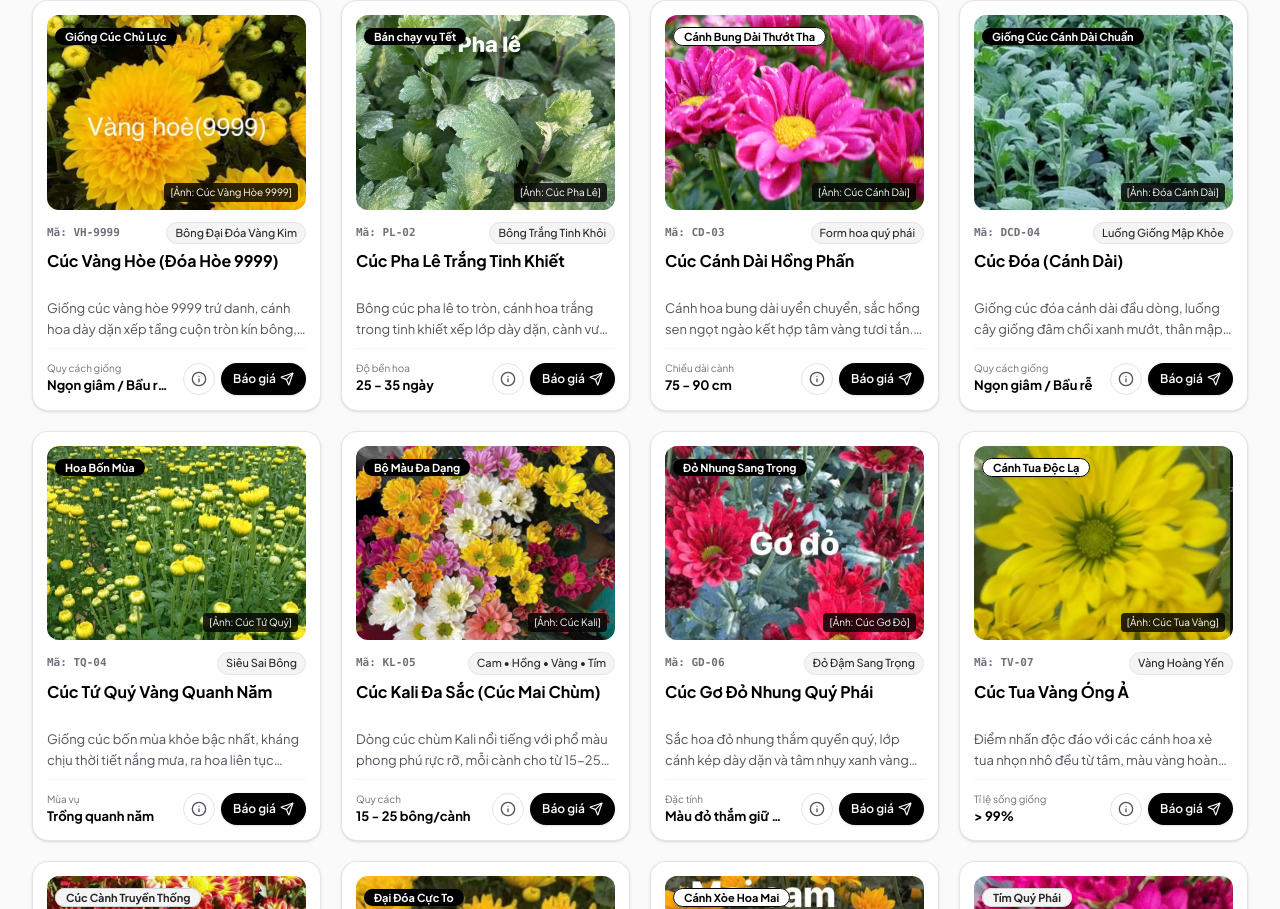
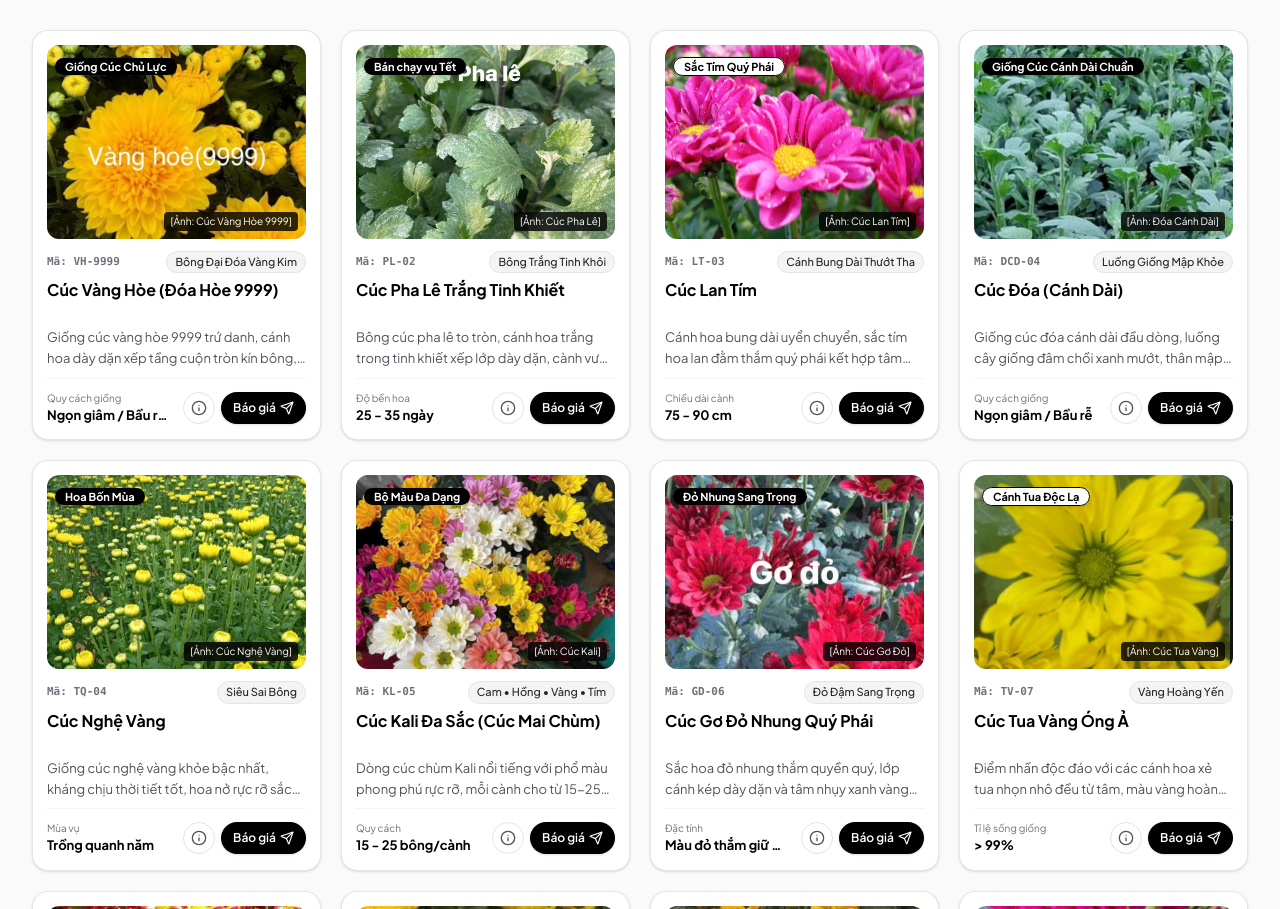
Before and after one commit to TuanDatND/flower-landing-page, a React (Vite) app: page / in a window 1280 px wide. Shown: the part 1891-2800 px from the top of the page. Built offline with nearby package versions, Linux system fonts and the light colour scheme.

Commit message:
feat: add core UI components, flower dataset, and SEO configurations

```diff
--- a/index.html
+++ b/index.html
@@ -4,11 +4,50 @@
     <meta charset="UTF-8" />
     <meta name="viewport" content="width=device-width, initial-scale=1.0" />
     <title>Giống Cúc Dũng Tâm - Cây Giống Hoa Cúc Đẹp, Khỏe, Chuẩn F1 Toàn Quốc</title>
-    <meta name="description" content="Nhà vườn Giống Cúc Dũng Tâm chuyên cung cấp giống hoa cúc cắt cành & chậu F1: Vàng Hòe (9999), Pha Lê, Cánh Dài, Tứ Quý, Kali, Gơ Đỏ, Tua Vàng, Sao Đỏ, Kim Cương..." />
+    <meta name="description" content="Nhà vườn Giống Cúc Dũng Tâm chuyên cung cấp giống hoa cúc cắt cành & chậu F1: Vàng Hòe (9999), Pha Lê, Lan Tím, Đóa (Cánh Dài), Nghệ Vàng, Kali, Gơ Đỏ, Tua Vàng, Sao Đỏ, Kim Cương..." />
     <meta property="og:title" content="Giống Cúc Dũng Tâm - Cây Giống Hoa Cúc Đẹp, Khỏe, Chuẩn F1 Toàn Quốc" />
-    <meta property="og:description" content="Nhà vườn Giống Cúc Dũng Tâm chuyên cung cấp giống hoa cúc cắt cành & chậu F1: Vàng Hòe (9999), Pha Lê, Cánh Dài, Tứ Quý, Kali, Gơ Đỏ, Tua Vàng, Sao Đỏ, Kim Cương..." />
+    <meta property="og:description" content="Nhà vườn Giống Cúc Dũng Tâm chuyên cung cấp giống hoa cúc cắt cành & chậu F1: Vàng Hòe (9999), Pha Lê, Lan Tím, Đóa (Cánh Dài), Nghệ Vàng, Kali, Gơ Đỏ, Tua Vàng, Sao Đỏ, Kim Cương..." />
     <meta property="og:type" content="website" />
-    <meta name="twitter:card" content="summary_large_image" />
+    <meta name="keywords" content="cây giống hoa cúc, giống cúc vàng hòe, giống cúc 9999, giống cúc pha lê, cúc lan tím, cúc đóa cánh dài, cúc nghệ vàng, cúc kali, cúc gơ đỏ, cúc tua vàng, cúc sao đỏ, cúc kim cương, ngọn giống cúc cắt cành, cây giống hoa đà lạt, giống cúc dũng tâm" />
+    <meta name="robots" content="index, follow" />
+    <meta name="google-site-verification" content="Td5jnOZwxNFQEcEhd8N2WCPsPvXRSJPsnlmYYCQKmmg" />
+    <link rel="canonical" href="https://gionghoa.store/" />
+
+    <!-- Structured Data for Google Search (Schema.org) -->
+    <script type="application/ld+json">
+    {
+      "@context": "https://schema.org",
+      "@type": "LocalBusiness",
+      "name": "Giống Cúc Dũng Tâm",
+      "alternateName": "Giống Hoa Dũng Tâm",
+      "image": "https://gionghoa.store/flowers/nha-vuon-greenhouse.jpg",
+      "telephone": "0933634678",
+      "url": "https://gionghoa.store/",
+      "hasMap": "https://maps.app.goo.gl/j4GyWCjmzHhgcgSU7",
+      "priceRange": "$$",
+      "description": "Nhà vườn chuyên cung cấp các loại cây giống hoa cúc chất lượng cao F1: Vàng Hòe (9999), Pha Lê, Lan Tím, Đóa (Cánh Dài), Nghệ Vàng, Kali, Gơ Đỏ, Tua Vàng, Sao Đỏ, Kim Cương, Ngọn giống cắt cành sỉ toàn quốc.",
+      "address": {
+        "@type": "PostalAddress",
+        "addressLocality": "Đà Lạt",
+        "addressRegion": "Lâm Đồng",
+        "addressCountry": "VN"
+      },
+      "openingHoursSpecification": {
+        "@type": "OpeningHoursSpecification",
+        "dayOfWeek": [
+          "Monday",
+          "Tuesday",
+          "Wednesday",
+          "Thursday",
+          "Friday",
+          "Saturday",
+          "Sunday"
+        ],
+        "opens": "06:30",
+        "closes": "18:00"
+      }
+    }
+    </script>
 
     <!-- Favicons -->
     <link rel="icon" type="image/x-icon" href="/favicon.ico" />
--- a/src/components/CatalogueSection.tsx
+++ b/src/components/CatalogueSection.tsx
@@ -55,7 +55,7 @@ export const CatalogueSection: React.FC<CatalogueSectionProps> = ({
               Các Loại Giống Cúc Tuyển Chọn Tại Dũng Tâm
             </h2>
             <p className="text-[14px] text-zinc-600 mt-1.5 font-normal">
-              Chuyên cung cấp giống Cúc Vàng Hòe (9999), Pha Lê, Cánh Dài, Tứ Quý, Kali, Gơ Đỏ, Tua Vàng, Sao Đỏ... ngọn giâm &amp; cây giống khỏe F1.
+              Chuyên cung cấp giống Cúc Vàng Hòe (9999), Pha Lê, Lan Tím, Đóa (Cánh Dài), Nghệ Vàng, Kali, Gơ Đỏ, Tua Vàng, Sao Đỏ... ngọn giâm &amp; cây giống khỏe F1.
             </p>
           </div>
         </div>
--- a/src/components/ContactSection.tsx
+++ b/src/components/ContactSection.tsx
@@ -259,8 +259,8 @@ ${data.quantity.trim() ? `• Số lượng dự kiến: ${data.quantity.trim()}
                       <option value="Cúc Vàng Hòe (9999)">Cúc Vàng Hòe (9999) - Đại đóa bán chạy</option>
                       <option value="Cúc Pha Lê">Cúc Pha Lê - Trắng tinh khôi</option>
                       <option value="Cúc Đóa (Cánh Dài)">Cúc Đóa (Cánh Dài) - Luống giống F1 mập khỏe</option>
-                      <option value="Cúc Cánh Dài">Cúc Cánh Dài - Dáng hoa bay bổng</option>
-                      <option value="Cúc Tứ Quý">Cúc Tứ Quý - Vàng cam quanh năm</option>
+                      <option value="Cúc Lan Tím">Cúc Lan Tím - Sắc tím hoa lan quý phái</option>
+                      <option value="Cúc Nghệ Vàng">Cúc Nghệ Vàng - Vàng đậm rực rỡ</option>
                       <option value="Cúc Kali">Cúc Kali - Hoa chùm tím hồng rực rỡ</option>
                       <option value="Cúc Gơ Đỏ">Cúc Gơ Đỏ - Sắc đỏ nhung quý phái</option>
                       <option value="Cúc Tua Vàng">Cúc Tua Vàng - Dáng tua tơ độc đáo</option>
--- a/src/components/Footer.tsx
+++ b/src/components/Footer.tsx
@@ -81,7 +81,7 @@ export const Footer: React.FC = () => {
             </h3>
             <div className="flex flex-col gap-2">
               <span className="text-[13px] text-zinc-600">Cúc Vàng Hòe (9999) &amp; Pha Lê</span>
-              <span className="text-[13px] text-zinc-600">Cúc Cánh Dài &amp; Cúc Tứ Quý</span>
+              <span className="text-[13px] text-zinc-600">Cúc Lan Tím &amp; Cúc Nghệ Vàng</span>
               <span className="text-[13px] text-zinc-600">Cúc Kali &amp; Cúc Gơ Đỏ</span>
               <span className="text-[13px] text-zinc-600">Cúc Tua Vàng &amp; Cúc Sao Đỏ</span>
               <span className="text-[13px] text-zinc-600">Ngọn giống cúc F1 cắt cành sỉ</span>
--- a/src/components/Hero.tsx
+++ b/src/components/Hero.tsx
@@ -59,7 +59,7 @@ export const Hero: React.FC<HeroProps> = ({ onExploreClick, onCallClick, onSelec
           Toàn Quốc
         </h1>
         <p className="text-base sm:text-lg text-zinc-600 max-w-2xl mx-auto leading-relaxed font-normal">
-          Chuyên cung cấp các loại giống cúc cắt cành &amp; chậu: <strong className="text-black font-semibold">Vàng Hòe (9999), Pha Lê, Cánh Dài, Tứ Quý, Kali, Gơ Đỏ, Tua Vàng, Sao Đỏ...</strong> Ngọn giâm &amp; cây giống rễ trắng mập mạp, tỉ lệ sống &gt; 99%, đồng hành kỹ thuật cùng nhà vườn Dũng Tâm.
+          Chuyên cung cấp các loại giống cúc cắt cành &amp; chậu: <strong className="text-black font-semibold">Vàng Hòe (9999), Pha Lê, Lan Tím, Đóa (Cánh Dài), Nghệ Vàng, Kali, Gơ Đỏ, Tua Vàng, Sao Đỏ...</strong> Ngọn giâm &amp; cây giống rễ trắng mập mạp, tỉ lệ sống &gt; 99%, đồng hành kỹ thuật cùng nhà vườn Dũng Tâm.
         </p>
       </motion.div>
 
--- a/src/data/flowers.ts
+++ b/src/data/flowers.ts
@@ -53,25 +53,25 @@ export const FLOWER_DATA: FlowerItem[] = [
   },
   {
     id: 'cd-03',
-    code: 'CD-03',
-    name: 'Cúc Cánh Dài Hồng Phấn',
+    code: 'LT-03',
+    name: 'Cúc Lan Tím',
     category: 'cuc-dai-doa',
-    badge: 'Cánh Bung Dài Thướt Tha',
+    badge: 'Sắc Tím Quý Phái',
     badgeType: 'outline',
-    photoTag: '[Ảnh: Cúc Cánh Dài]',
-    subTag: 'Form hoa quý phái',
-    description: 'Cánh hoa bung dài uyển chuyển, sắc hồng sen ngọt ngào kết hợp tâm vàng tươi tắn. Cành hoa dài thẳng tắp, đạt chuẩn cắt cành xuất khẩu.',
+    photoTag: '[Ảnh: Cúc Lan Tím]',
+    subTag: 'Cánh Bung Dài Thướt Tha',
+    description: 'Cánh hoa bung dài uyển chuyển, sắc tím hoa lan đằm thắm quý phái kết hợp tâm hoa tươi tắn. Cành hoa dài thẳng tắp, đạt chuẩn cắt cành và cắm bình nghệ thuật.',
     specLabel: 'Chiều dài cành',
     specValue: '75 - 90 cm',
     imageUrl: '/flowers/canh-dai-hong.jpg',
-    alt: 'Cúc cánh dài hồng phấn duyên dáng',
+    alt: 'Cúc Lan Tím cánh dài duyên dáng quý phái',
     details: {
       floweringTime: '85 - 90 ngày',
       origin: 'Chọn lọc ngọn giống thuần F1 tại vườn',
       features: [
         'Cánh dài cong nhẹ tự nhiên, bung nở xòe rộng ấn tượng',
-        'Cành cúc mập, chắc khỏe, ít lá chân hư hao',
-        'Thích hợp trồng chậu lớn hoặc cắt cành cắm bình'
+        'Sắc tím hoa lan sang trọng, giữ màu tươi bền lâu',
+        'Cành cúc mập, chắc khỏe, ít lá chân hư hao'
       ],
       careGuide: 'Tỉa nụ nách xung quanh để dồn dinh dưỡng nuôi bông chính to đẹp nhất.'
     }
@@ -104,17 +104,17 @@ export const FLOWER_DATA: FlowerItem[] = [
   {
     id: 'tq-04',
     code: 'TQ-04',
-    name: 'Cúc Tứ Quý Vàng Quanh Năm',
+    name: 'Cúc Nghệ Vàng',
     category: 'cuc-chum',
     badge: 'Hoa Bốn Mùa',
     badgeType: 'primary',
-    photoTag: '[Ảnh: Cúc Tứ Quý]',
+    photoTag: '[Ảnh: Cúc Nghệ Vàng]',
     subTag: 'Siêu Sai Bông',
-    description: 'Giống cúc bốn mùa khỏe bậc nhất, kháng chịu thời tiết nắng mưa, ra hoa liên tục quanh năm. Tán cây xòe tròn trĩu nụ, hoa nở rộ bền bỉ.',
+    description: 'Giống cúc nghệ vàng khỏe bậc nhất, kháng chịu thời tiết tốt, hoa nở rực rỡ sắc vàng nghệ đậm đà, tán xòe tròn trĩu nụ, hoa nở rộ bền bỉ.',
     specLabel: 'Mùa vụ',
     specValue: 'Trồng quanh năm',
     imageUrl: '/flowers/tu-quy-vang.jpg',
-    alt: 'Cúc tứ quý vàng rộ bông quanh năm',
+    alt: 'Cúc nghệ vàng nở rực rỡ, sai bông',
     details: {
       floweringTime: 'Cho hoa liên tục sau 60-70 ngày trồng',
       origin: 'Dòng giống thích nghi khí hậu toàn quốc',
```
Also changed, not shown: src/components/Header.tsx (+15 -14 lines), public/robots.txt (added), 1 other file (tests, documents, lock files or other folders).
